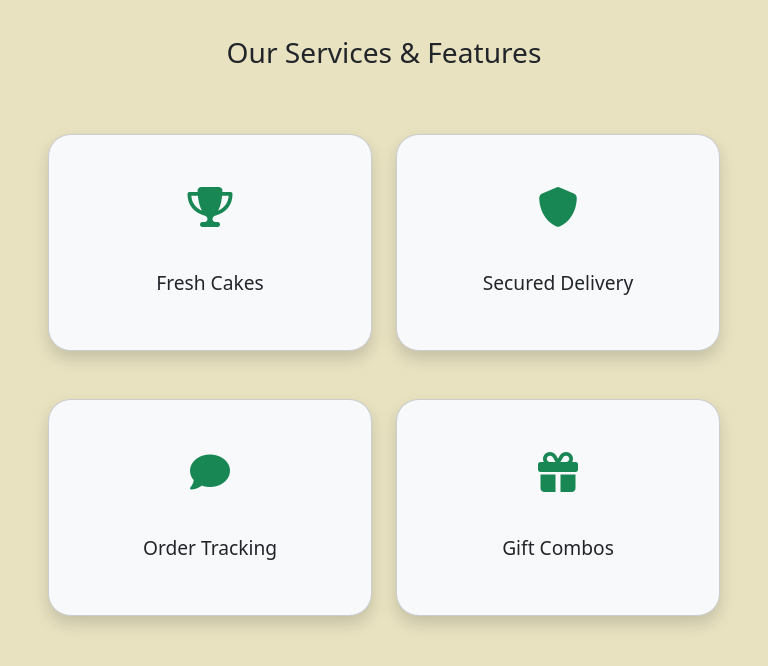
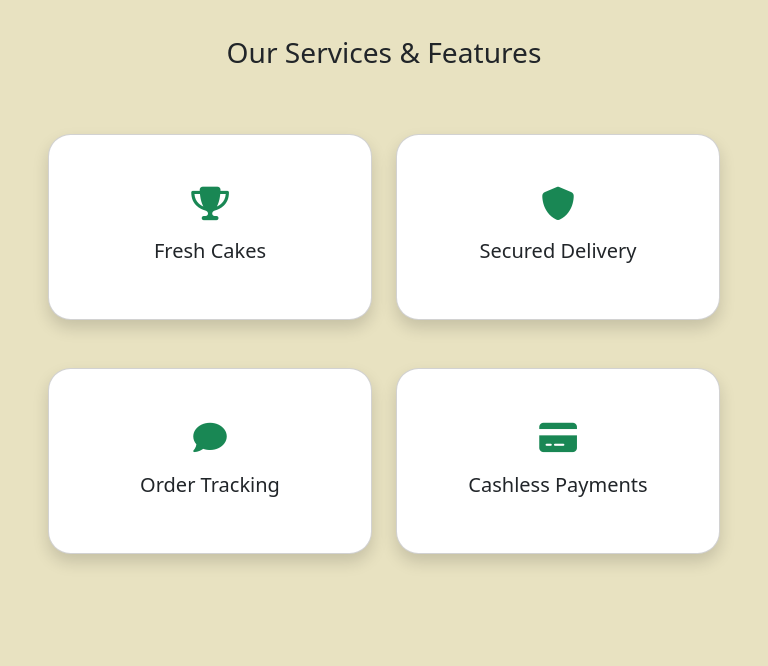
Before and after one commit to prathmesh133/BakeHub, an Angular app: page /home in a window 768 px wide. Shown: the part 940-1606 px from the top of the page. Built offline with nearby package versions, Linux system fonts and the light colour scheme.

Commit message:
ad changes

```diff
--- a/src/app/components/ourservices/ourservices.component.html
+++ b/src/app/components/ourservices/ourservices.component.html
@@ -7,30 +7,30 @@
 
     <div class="row justify-content-center">
         <div class="col-md-6 col-lg-3 pb-5">
-            <div class="card py-5 px-3 services-icon-wap shadow bg-light text-center">
+            <div class="card py-5 px-3 services-icon-wap shadow text-center">
                 <div class="h1 text-success"><i class="fa-solid fa-trophy"></i></div>
-                <h2 class="h5 mt-4">Fresh Cakes</h2>
+                <h2 class="h5 mt-2">Fresh Cakes</h2>
             </div>
         </div>
 
         <div class="col-md-6 col-lg-3 pb-5">
-            <div class="card py-5 px-3 services-icon-wap shadow bg-light text-center">
+            <div class="card py-5 px-3 services-icon-wap shadow text-center">
                 <div class="h1 text-success"><i class="fa-solid fa-shield"></i></div>
-                <h2 class="h5 mt-4">Secured Delivery</h2>
+                <h2 class="h5 mt-2">Secured Delivery</h2>
             </div>
         </div>
 
         <div class="col-md-6 col-lg-3 pb-5">
-            <div class="card py-5 px-3 services-icon-wap shadow bg-light text-center">
+            <div class="card py-5 px-3 services-icon-wap shadow text-center">
                 <div class="h1 text-success"><i class="fa-solid fa-comment"></i></div>
-                <h2 class="h5 mt-4">Order Tracking</h2>
+                <h2 class="h5 mt-2">Order Tracking</h2>
             </div>
         </div>
 
         <div class="col-md-6 col-lg-3 pb-5">
-            <div class="card py-5 px-3 services-icon-wap shadow bg-light text-center">
-                <div class="h1 text-success"><i class="fa-solid fa-gift"></i></div>
-                <h2 class="h5 mt-4">Gift Combos</h2>
+            <div class="card py-5 px-3 services-icon-wap shadow text-center">
+                <div class="h1 text-success"><i class="fa-solid fa-credit-card"></i></div>
+                <h2 class="h5 mt-2">Cashless Payments</h2>
             </div>
         </div>
 
--- a/src/app/components/ourservices/ourservices.component.scss
+++ b/src/app/components/ourservices/ourservices.component.scss
@@ -16,23 +16,3 @@
 .services-icon-wap .h2 i {
   cursor: pointer;
 }
-
-@media (min-width: 768px) and (max-width: 991px) {
-  .services-icon-wap {
-    display: flex;
-    flex-direction: column;
-    align-items: center;
-    justify-content: center;
-    text-align: center;
-    height: 100%;
-  }
-
-  .services-icon-wap .h1 {
-    font-size: 2.5rem;
-    margin-bottom: 1rem;
-  }
-
-  .services-icon-wap h2 {
-    font-size: 1.2rem;
-  }
-}
```
